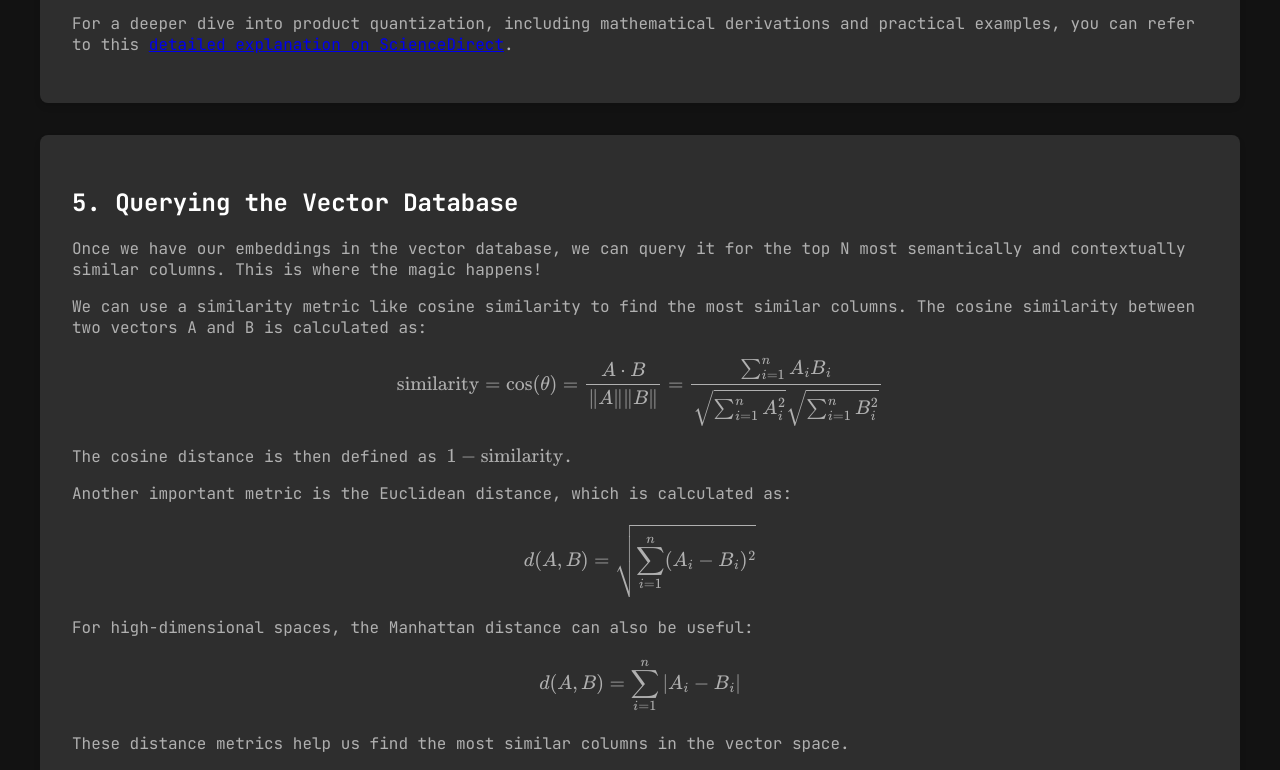
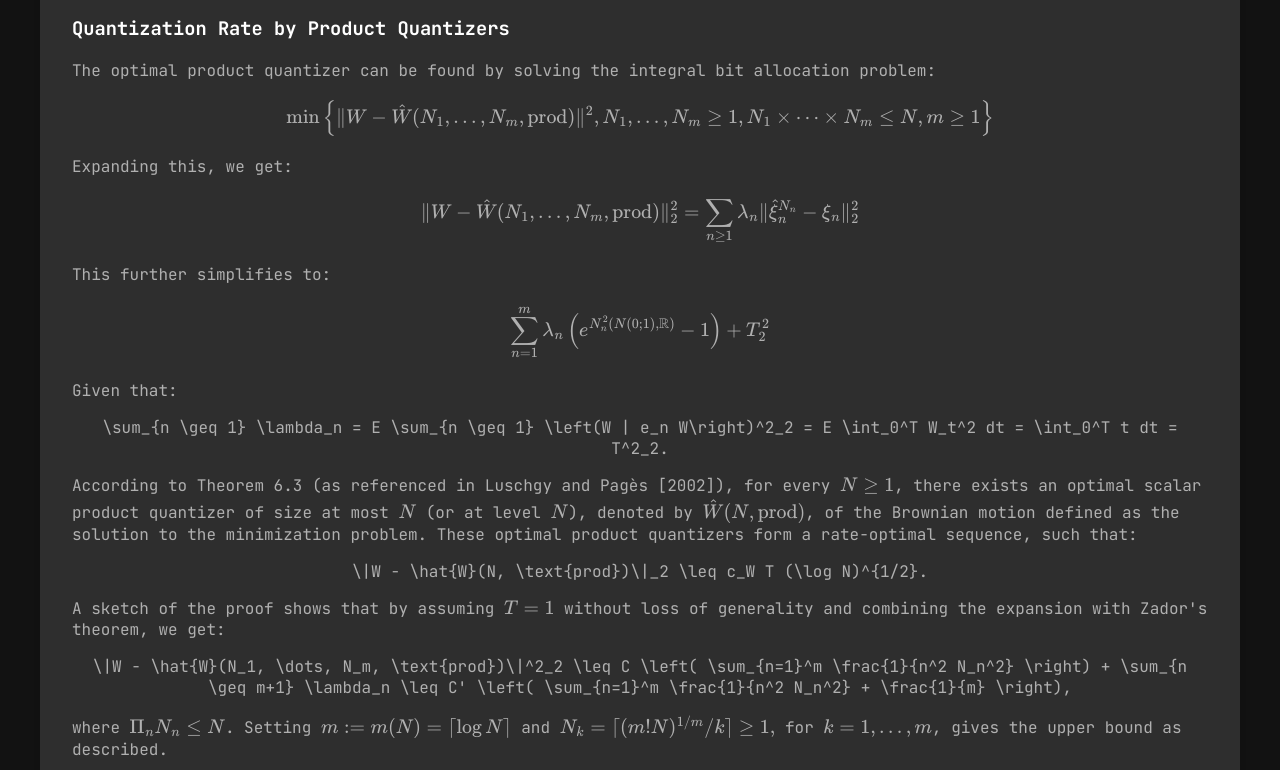
Before and after one commit to Esfandyr11/Esfandyr11.github.io, a plain HTML site: page projects/project3.html in a window 1280 px wide. Shown: the part 2850-3620 px from the top of the page. Drawn offline with nearby package versions, Linux system fonts and the light colour scheme.

Commit message:
Update project3.html

```diff
--- a/projects/project3.html
+++ b/projects/project3.html
@@ -142,7 +142,7 @@
             <p>This structure helps us keep track of all the important details about our data.</p>
         </div>
 
-        <div class="box" id="vector-database">
+       <div class="box" id="vector-database">
     <h2>4. Passing Embeddings to Vector Database (FAISS)</h2>
     <p>
         Next, we need to pass these embeddings to a vector database. We'll use FAISS (Facebook AI Similarity Search) with HNSW (Hierarchical Navigable Small World) indexing and flat product quantization.
@@ -200,10 +200,52 @@
     <p>
         The goal of product quantization is to minimize the quantization error, which is the difference between the original vector and its quantized representation. This process is crucial in scenarios where large-scale vector data needs to be stored and queried efficiently.
     </p>
+
+    <h3>Quantization Rate by Product Quantizers</h3>
     <p>
-        For a deeper dive into product quantization, including mathematical derivations and practical examples, you can refer to this <a href="https://www.sciencedirect.com/topics/computer-science/product-quantization">detailed explanation on ScienceDirect</a>.
+        The optimal product quantizer can be found by solving the integral bit allocation problem:
+    </p>
+    <p class="equation">
+        \[ \min \left\{ \|W - \hat{W}(N_1, \dots, N_m, \text{prod})\|^2, N_1, \dots, N_m \geq 1, N_1 \times \dots \times N_m \leq N, m \geq 1 \right\} \]
+    </p>
+    <p>
+        Expanding this, we get:
+    </p>
+    <p class="equation">
+        \[ \|W - \hat{W}(N_1, \dots, N_m, \text{prod})\|^2_2 = \sum_{n \geq 1} \lambda_n \|\hat{\xi}_n^{N_n} - \xi_n\|^2_2 \]
+    </p>
+    <p>
+        This further simplifies to:
+    </p>
+    <p class="equation">
+        \[ \sum_{n=1}^m \lambda_n \left( e^{N_n^2(N(0;1), \mathbb{R})} - 1 \right) + T^2_2 \]
+    </p>
+    <p>
+        Given that:
+    </p>
+    <p class="equation">
+        \sum_{n \geq 1} \lambda_n = E \sum_{n \geq 1} \left(W | e_n W\right)^2_2 = E \int_0^T W_t^2 dt = \int_0^T t dt = T^2_2.
+    </p>
+    <p>
+        According to Theorem 6.3 (as referenced in Luschgy and Pagès [2002]), for every \( N \geq 1 \), there exists an optimal scalar product quantizer of size at most \( N \) (or at level \( N \)), denoted by \( \hat{W}(N, \text{prod}) \), of the Brownian motion defined as the solution to the minimization problem. These optimal product quantizers form a rate-optimal sequence, such that:
+    </p>
+    <p class="equation">
+        \|W - \hat{W}(N, \text{prod})\|_2 \leq c_W T (\log N)^{1/2}.
+    </p>
+    <p>
+        A sketch of the proof shows that by assuming \( T = 1 \) without loss of generality and combining the expansion with Zador's theorem, we get:
+    </p>
+    <p class="equation">
+        \|W - \hat{W}(N_1, \dots, N_m, \text{prod})\|^2_2 \leq C \left( \sum_{n=1}^m \frac{1}{n^2 N_n^2} \right) + \sum_{n \geq m+1} \lambda_n \leq C' \left( \sum_{n=1}^m \frac{1}{n^2 N_n^2} + \frac{1}{m} \right),
+    </p>
+    <p>
+        where \( \Pi_n N_n \leq N \). Setting \( m := m(N) = \lceil \log N \rceil \) and \( N_k = \lceil (m! N)^{1/m}/k \rceil \geq 1, \) for \( k = 1, \dots, m \), gives the upper bound as described.
+    </p>
+    <p>
+        For a more comprehensive explanation of product quantization and the mathematical derivations, you can explore this <a href="https://www.sciencedirect.com/topics/computer-science/product-quantization">detailed resource</a>.
     </p>
 </div>
+
 
 
         <div class="box" id="querying">
```
